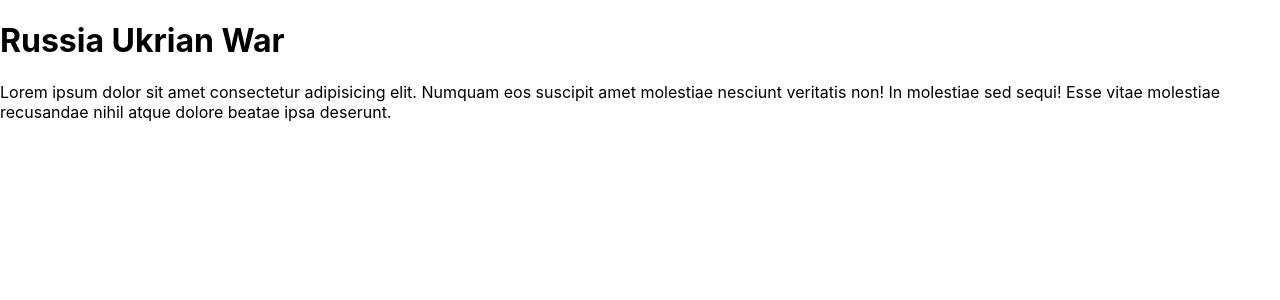
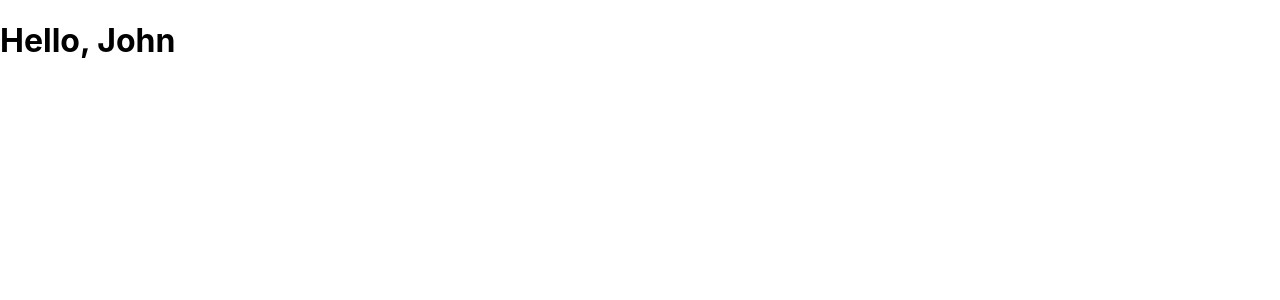
Before and after one commit to kodecdac/day3-my-app, a React (Create React App) app: page / in a window 1280 px wide. Shown: the top 300 px of the page. Built offline with nearby package versions, Linux system fonts and the light colour scheme.

Commit message:
interpolation only.!!

```diff
--- a/src/App.js
+++ b/src/App.js
@@ -1,17 +1,8 @@
-// Writing HTML in JavaScript :: WOW
-// JSX (JavaScript XML)
-// 1. Root Tags 2. Tags must be closed. 3. Tags must be properly nested.
+// Interpolation ::
 function App() {
-  return (
-    <div>
-      <h1>Russia Ukrian War </h1>
-      <p>
-        Lorem ipsum dolor sit amet consectetur adipisicing elit. Numquam eos
-        suscipit amet molestiae nesciunt veritatis non! In molestiae sed sequi!
-        Esse vitae molestiae recusandae nihil atque dolore beatae ipsa deserunt.
-      </p>
-    </div>
-  );
+  let name = "John";
+
+  return <h1>Hello, {name} </h1>;
 }
 
 export default App;
```
